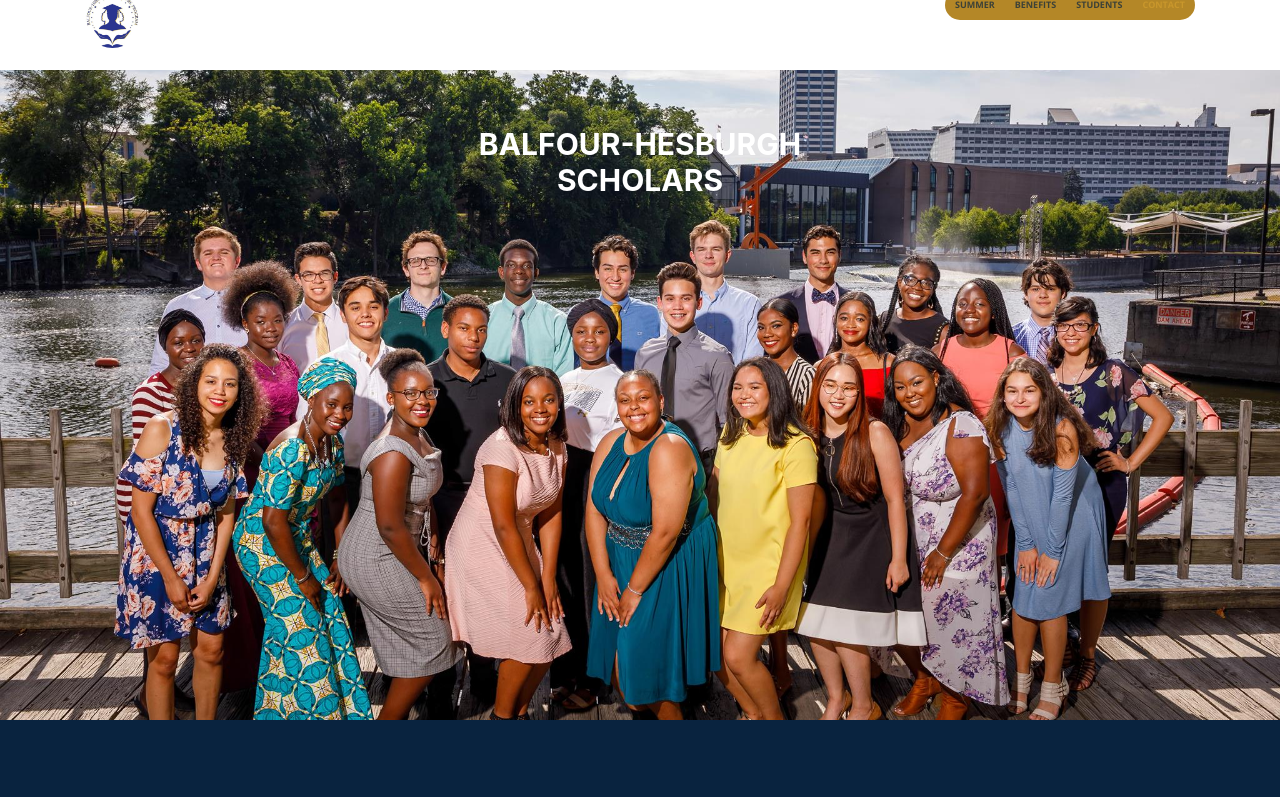
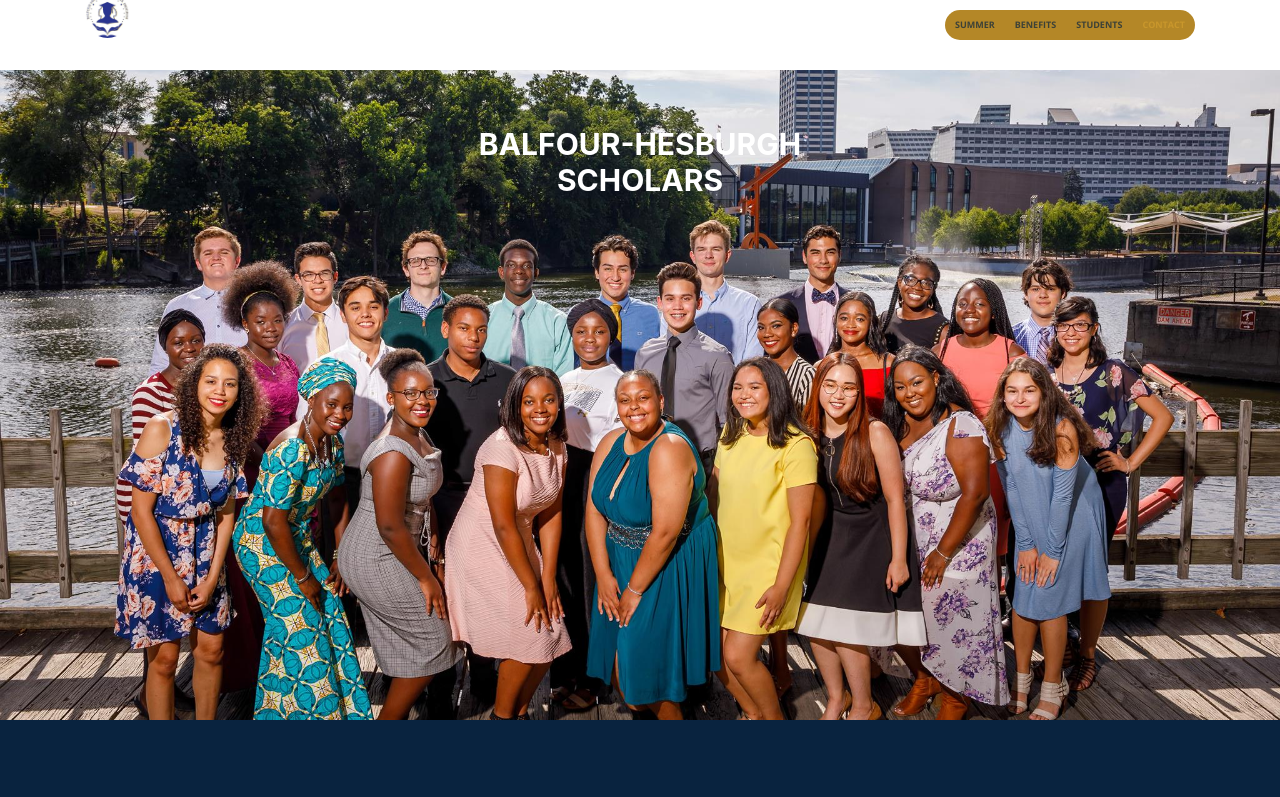
Before and after one commit to imarijr/Balfour-Hesburgh, a website with bundled scripts: page index.html in a window 1280 px wide. Shown: the top 797 px of the page. Built offline with nearby package versions, Linux system fonts and the light colour scheme.

Commit message:
fix desktop navbar

```diff
--- a/index.html
+++ b/index.html
@@ -37,12 +37,12 @@
           <strong>Balfour-Hesburgh Scholars</strong>
         </h3>
     <div class=" d-none d-xl-block container">
-      <a class=" navbar-brand js-scroll-trigger" style="height: 70px;" href="#page-top"><img src="img/balfour_logo.jpg" style="width: 55px; length: 55px; border-radius:50px;" /></a>
+      <a class=" navbar-brand js-scroll-trigger" style="height: 70px;" href="#page-top"><img src="img/balfour_logo.jpg" style="width: 45px; length: 45px; border-radius:40px;" /></a>
       <button class="navbar-toggler navbar-toggler-right" type="button" data-toggle="collapse" data-target="#navbarResponsive"
         aria-controls="navbarResponsive" aria-expanded="false" aria-label="Toggle navigation" style="background-color:#b48727">
         <span class="navbar-toggler-icon" ></span>
       </button>
-      <div class="navOptions collapse navbar-collapse" id="navbarResponsive" style="">
+      <div class="navOptions collapse navbar-collapse" id="navbarResponsive" style="margin-top:20px;">
         <ul class="navbar-nav ml-auto" style = "background-color:#b48727; border-radius: 50px;">
           <li class="nav-item">
             <a class="nav-link js-scroll-trigger" href="#about">Summer</a>
```
Also changed, not shown: summer.html (+1 -1 lines).
